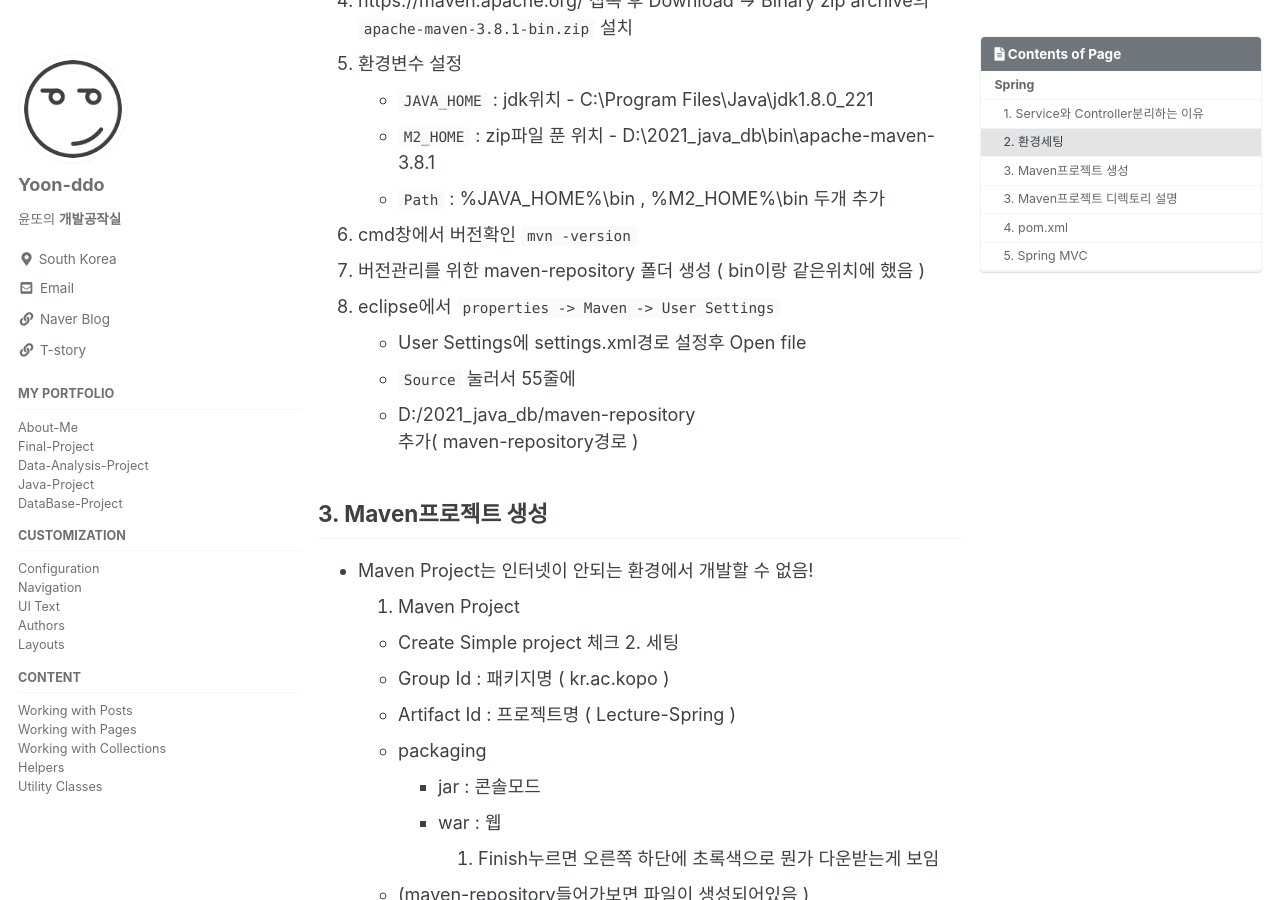
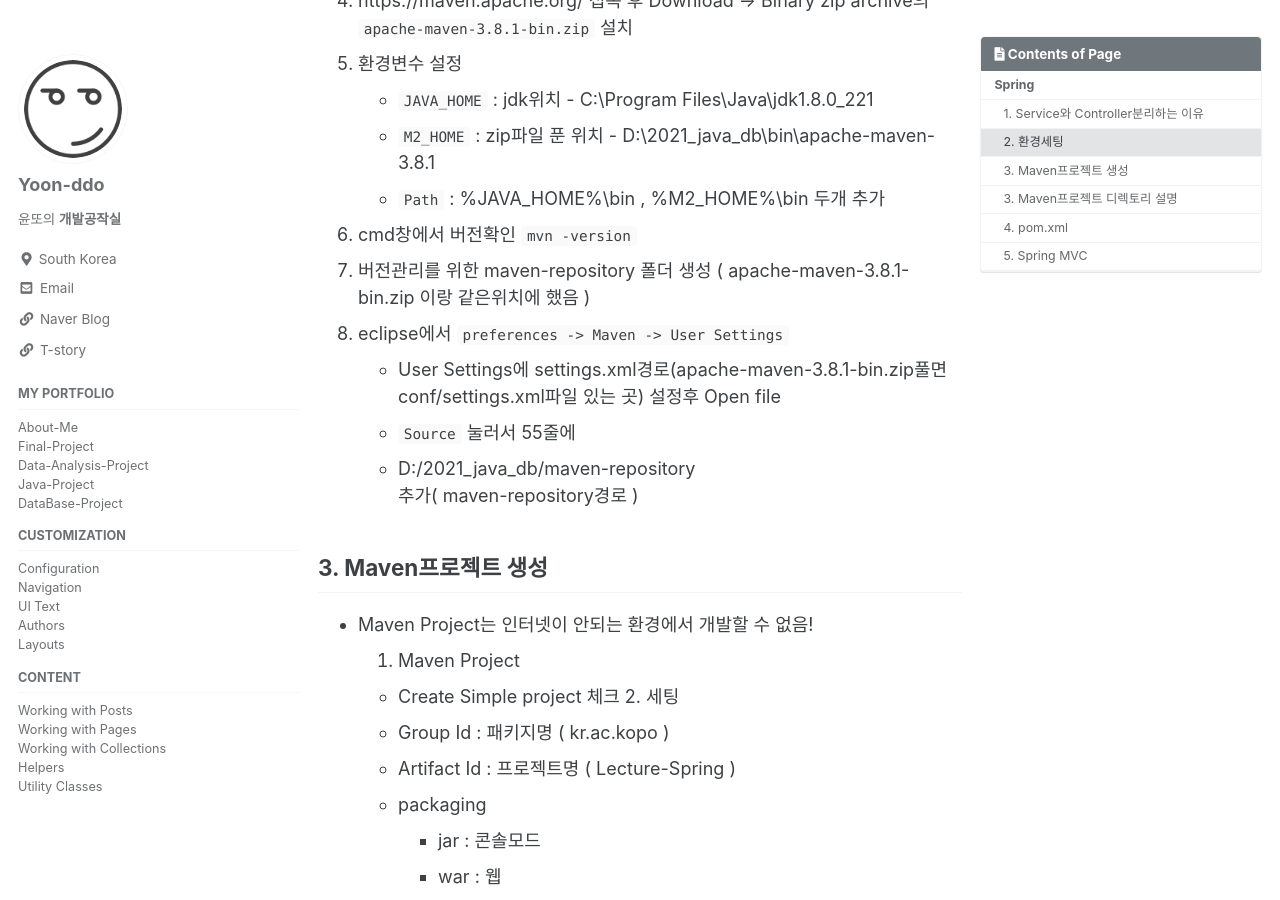
Before and after one commit to Yoon-ddo/Yoon-ddo.github.io, a Jekyll site: the page built from _posts/2021-07-28-Spring01_환경설정.md, in a window 1280 px wide and 900 px high, scrolled down 799 px. Built offline with Jekyll 4.4.1, drawn with Linux system fonts in a browser that asks for light colours; cached includes are drawn as plain includes.

Commit message:
Update 2021-07-28-Spring01_환경설정.md

```diff
--- a/_posts/2021-07-28-Spring01_환경설정.md
+++ b/_posts/2021-07-28-Spring01_환경설정.md
@@ -30,9 +30,9 @@ tags:
   - `M2_HOME` : zip파일 푼 위치 - D:\2021_java_db\bin\apache-maven-3.8.1
   - `Path` : %JAVA_HOME%\bin , %M2_HOME%\bin 두개 추가
 6. cmd창에서 버전확인 `mvn -version`
-7. 버전관리를 위한 maven-repository 폴더 생성 ( bin이랑 같은위치에 했음 )
-8. eclipse에서 `properties -> Maven -> User Settings`
-  - User Settings에 settings.xml경로 설정후 Open file
+7. 버전관리를 위한 maven-repository 폴더 생성 ( apache-maven-3.8.1-bin.zip 이랑 같은위치에 했음 )
+8. eclipse에서 `preferences -> Maven -> User Settings`
+  - User Settings에 settings.xml경로(apache-maven-3.8.1-bin.zip풀면 conf/settings.xml파일 있는 곳) 설정후 Open file
   - `Source` 눌러서 55줄에
   - <localRepository>D:/2021_java_db/maven-repository</localRepository> 추가( maven-repository경로 )
 
```
